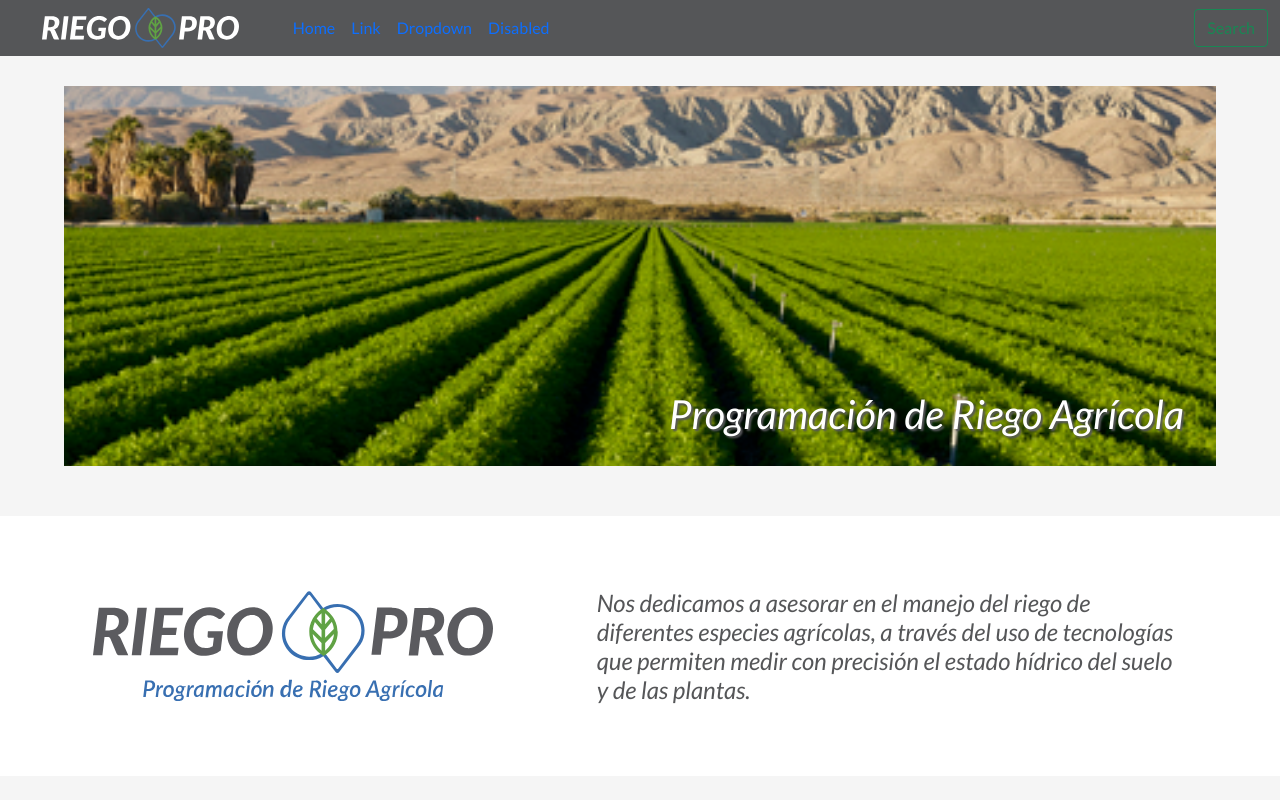
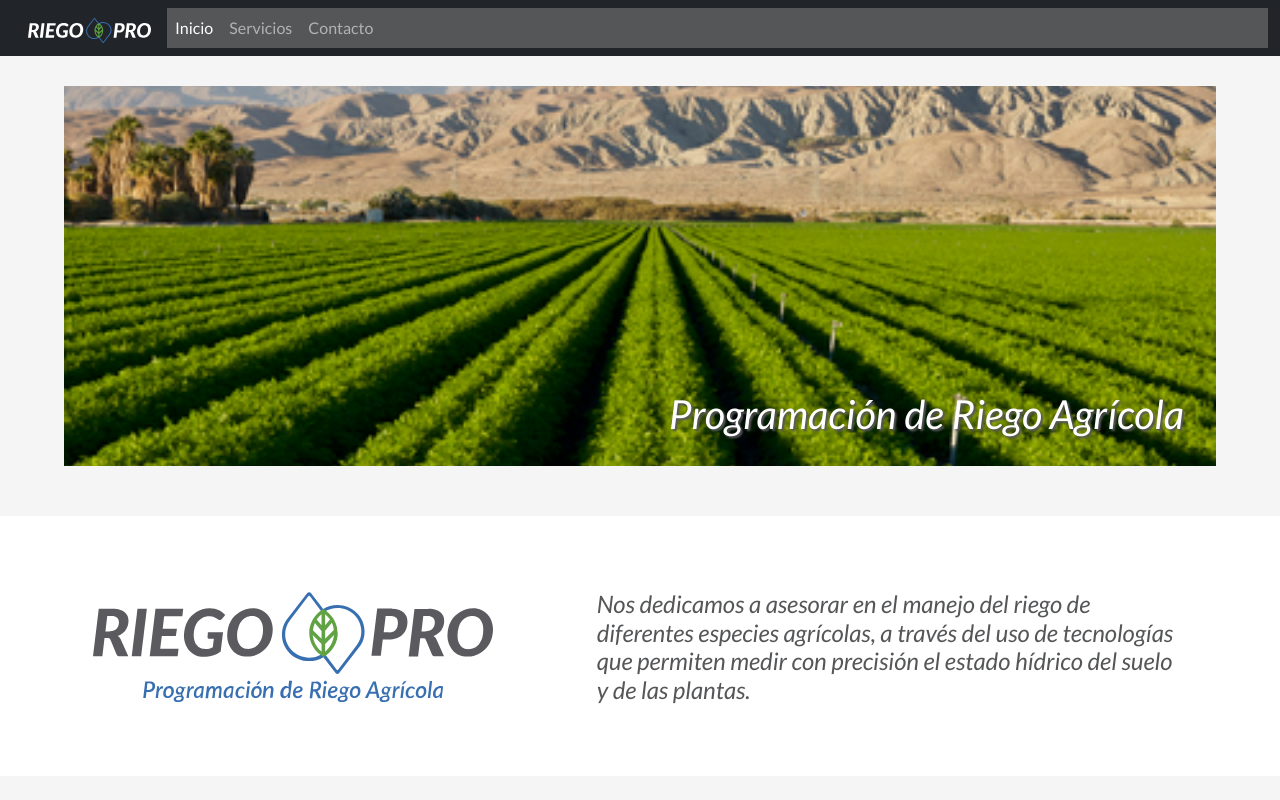
Before and after one commit to claudioastorga/prototiporiegopro, a plain HTML site: page index.html in a window 1280 px wide. Shown: the top 800 px of the page. Drawn offline with nearby package versions, Linux system fonts and the light colour scheme.

Commit message:
Add files via upload

```diff
--- a/assets/css/style.css
+++ b/assets/css/style.css
@@ -1,11 +1,15 @@
-#barra {
+#menu {
     background-color: #555658;
 }
 
-#barra .logo{
-    height: 40px;
-    padding-left: 30px;
+
+ .logo{
+width: 20%;
+
 }
+
+
+
 
 
 
--- a/index.html
+++ b/index.html
@@ -11,7 +11,7 @@
 
 <link href="https://cdn.jsdelivr.net/npm/bootstrap@5.0.2/dist/css/bootstrap.min.css" rel="stylesheet" integrity="sha384-EVSTQN3/azprG1Anm3QDgpJLIm9Nao0Yz1ztcQTwFspd3yD65VohhpuuCOmLASjC" crossorigin="anonymous">
 
-
+<link rel="stylesheet" href="https://cdn.jsdelivr.net/npm/bootstrap-icons@1.9.1/font/bootstrap-icons.css">
 <!--tipografia lato-->
 <link rel="preconnect" href="https://fonts.googleapis.com">
 <link rel="preconnect" href="https://fonts.gstatic.com" crossorigin>
@@ -26,43 +26,84 @@
 </head>
 <body>
 
+<nav class="navbar navbar-expand-md navbar-dark bg-dark">
+    <div class="container-fluid">
+        <a class="navbar-brand" href="#">
+            <a class="navbar-brand" href="#">
+                <img src="assets/img/logo_blanco_final_riegopro.svg" alt="" width="auto" height="25px">
+              </a>
+
+    <button class="navbar-toggler" type="button" data-bs-toggle="collapse" data-bs-target="#menu" aria-controls="navbarSupportedContent" aria-expanded="false" aria-label="Toggle navigation">
+        <span class="navbar-toggler-icon"></span>
+      </button>
+
+<div class="collapse navbar-collapse" id="menu">
+
+    <ul class="navbar-nav me-auto">
+
+        <li class="nav-item">
+        <a class="nav-link active" href="#presentacion"  >Inicio</a></li>
+
+        <li class="nav-item">
+        <a class="nav-link" href="#servicios">Servicios</a></li>
+
+        <li class="nav-item">
+        <a class="nav-link" href="#contacto">Contacto</a></li>
+
+
+
+
+
+
+    </ul>
+
+</div>
+
+    </div>
+
+
+
+</nav>
+
+
+
+
+    <!-- prueba lunes
+
 <nav id="barra" class="navbar navbar-expand-lg ">
+
   <div class="container-fluid">
       <img class="logo" src="assets/img/logo_blanco_final_riegopro.svg" alt="">
-    <a class="logo navbar-brand" href="#"></a>
-    <button class="navbar-toggler" type="button" data-bs-toggle="collapse" data-bs-target="#navbarSupportedContent" aria-controls="navbarSupportedContent" aria-expanded="false" aria-label="Toggle navigation">
+
+    <button class="navbar-toggler" type="button" data-bs-toggle="collapse" data-bs-target="#menu" aria-controls="navbarSupportedContent" aria-expanded="false" aria-label="Toggle navigation">
       <span class="navbar-toggler-icon"></span>
     </button>
-    <div class="collapse navbar-collapse" id="navbarSupportedContent">
-      <ul class="navbar-nav me-auto mb-2 mb-lg-0">
+
+    <div class="collapse navbar-collapse" id="menu">
+      <ul class="navbar-nav   ">
         <li class="nav-item">
-          <a class="nav-link active" aria-current="page" href="#">Home</a>
+          <a class="nav-link active" aria-current="page" href="#presentacion">Inicio</a>
         </li>
         <li class="nav-item">
-          <a class="nav-link" href="#">Link</a>
+          <a class="nav-link" href="#servicios">Servicios</a>
         </li>
         <li class="nav-item">
-          <a class="nav-link" href="#">Dropdown</a>
-          <ul class="dropdown-menu" aria-labelledby="navbarDropdown">
-            <li><a class="dropdown-item" href="#">Action</a></li>
-            <li><a class="dropdown-item" href="#">Another action</a></li>
-            <li><hr class="dropdown-divider"></li>
-            <li><a class="dropdown-item" href="#">Something else here</a></li>
-          </ul>
+          <a class="nav-link" href="#contacto">Contacto</a>
         </li>
         <li class="nav-item">
-          <a class="nav-link ">Disabled</a>
+          <a class="nav-link ">otro</a>
         </li>
       </ul>
-      <form class="d-flex" role="search">
 
-        <button class="btn btn-outline-success" type="submit">Search</button>
+        <button class="btn " type="submit">Acceso</button>
       </form>
     </div>
   </div>
+
+
 </nav>
 
-
+-->
 
 
 
@@ -118,11 +159,6 @@
 </div>
 
     </div>
-
-
-
-
-
 
 
 </section>
```
